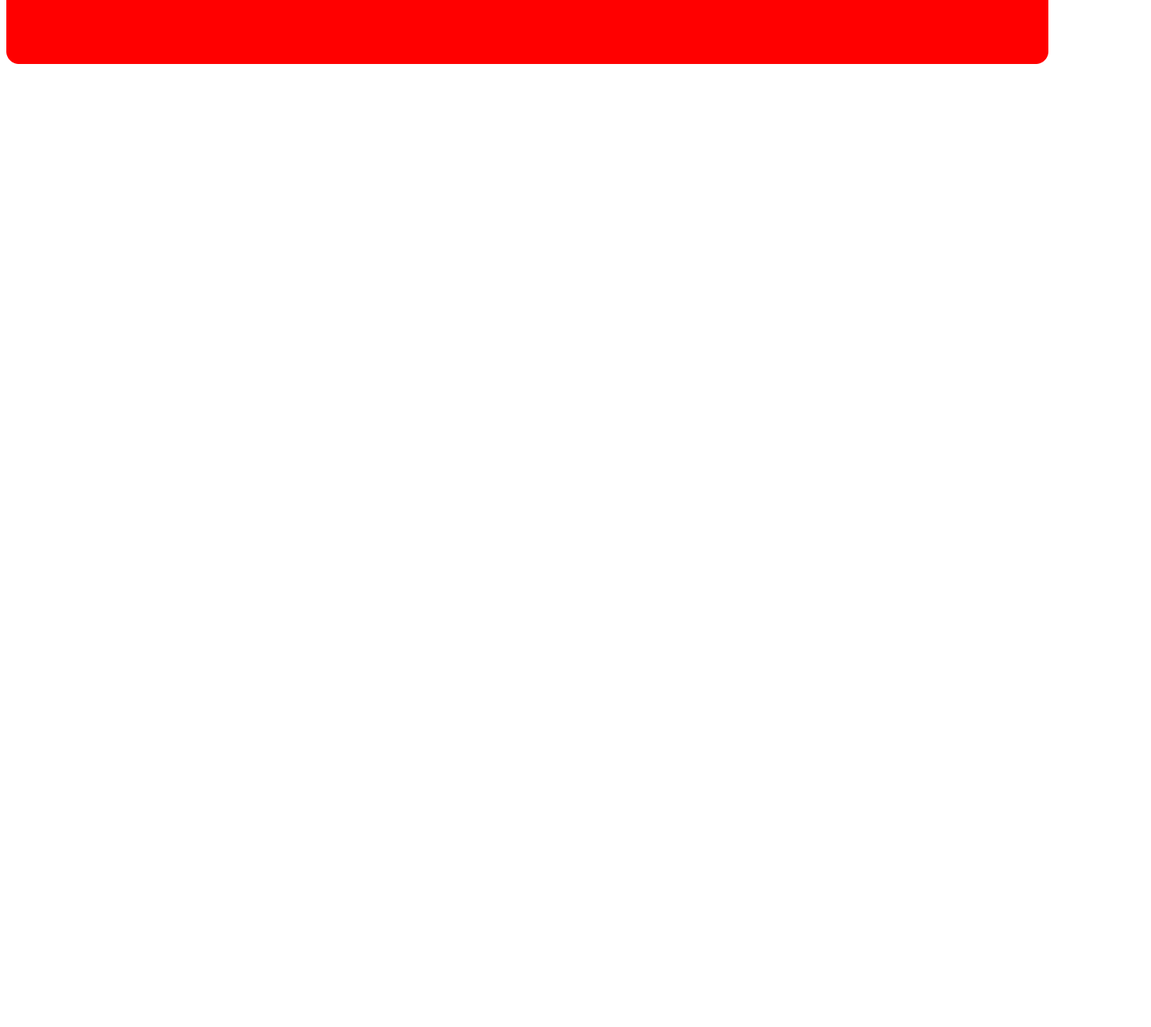
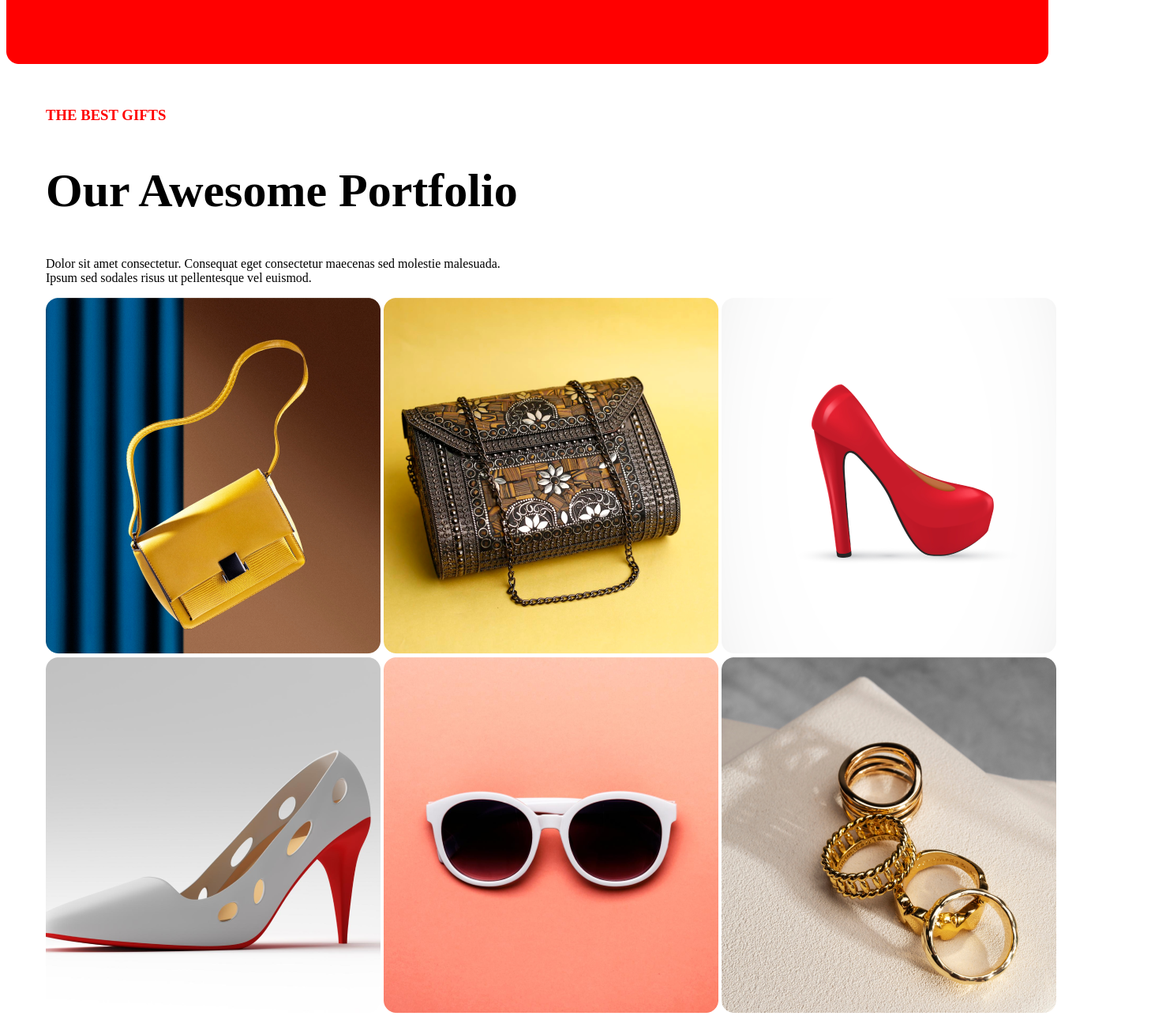
Before and after one commit to fahim-reasat/assignment-01, a plain HTML site: page index.html in a window 1280 px wide. Shown: the part 4600-5900 px from the top of the page at 79% size, 1458 px wide, since content can reach past the window. Before the commit the page ends 4693 px from the top, so only its background shows below. Drawn offline with Linux system fonts and the light colour scheme.

Commit message:
portfolio added

```diff
--- a/index.html
+++ b/index.html
@@ -85,6 +85,29 @@
         <img src="resources/Rectangle 2.png" alt="">
     </div>
 </section>
+
+<section class="portfolio">
+
+    <div>
+        <h3 id="red">THE BEST GIFTS</h3>
+        <h1 id="portfolio-heading">Our Awesome Portfolio</h1>
+        <p>Dolor sit amet consectetur. Consequat eget consectetur maecenas sed molestie malesuada. <br>  Ipsum sed sodales risus ut pellentesque vel euismod. </p>
+    </div>
+
+    <div>
+        <img src="resources/Rectangle 3.png" alt="">
+        <img src="resources/Rectangle 4.png" alt="">
+        <img src="resources/Rectangle 5.png" alt="">
+
+    </div>
+
+    <div>
+        <img src="resources/Rectangle 6.png" alt="">
+        <img src="resources/Rectangle 7.png" alt="">
+        <img src="resources/Rectangle 8.png" alt="">
+    </div>
+
+</section>
     </main>
 
     <footer>
--- a/styles.css
+++ b/styles.css
@@ -113,4 +113,15 @@
     font-size: 60px;
 }
 
+.portfolio{
+    width: 1400px;
+    height: 1200px;
+    justify-content: center;
+    margin: 50px 50px;
+}
+
+#portfolio-heading{
+    font-size: 60px;
+}
+
 /* footer related styles*/
```
